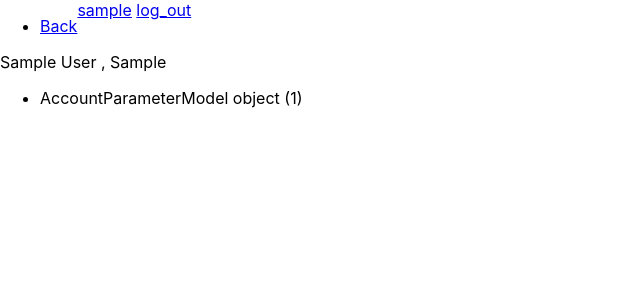
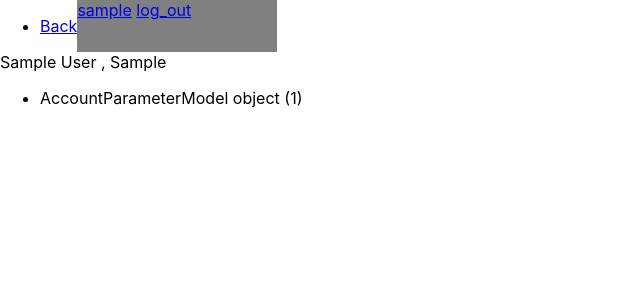
Before and after one commit to RealVirg/AgavaDeploying, a Django app: page /account/devices/1 in a window 1280 px wide. Shown: the top 300 px of the page, without its empty margins (0-640 px from the left). Run offline with Django 4.2, Linux system fonts and the light colour scheme; a user stored in the database is signed in; tables that the repository leaves empty hold one stand-in row (values such as "Sample post"); parts of the project's set-up code (start-up, migrations or seed data) failed here and were passed over.

Commit message:
device-param

```diff
--- a/agava/app/static/mainpage/css/header.css
+++ b/agava/app/static/mainpage/css/header.css
@@ -145,3 +145,22 @@ body {
     color: var(--uirLinkTextColor) !important;
     text-decoration: var(--uirLinkTextDecoration) !important;
 }
+.login {
+  list-style-type: none;
+  margin: 0;
+  padding: 0;
+  width: 200px;
+  background-color: gray;
+}
+
+.boy a {
+  display: block;
+  color: #000;
+  padding: 8px 16px;
+  text-decoration: none;
+}
+
+.boy a:hover {
+  background-color: #555;
+  color: white;
+}
--- a/agava/app/templates/base_account.html
+++ b/agava/app/templates/base_account.html
@@ -16,10 +16,10 @@
     </div>
     <div class="login">
               {% if user.is_authenticated %}
-                <a href="{% url 'account' %}">{{ user.get_username }}</a>
-                <a href="{% url 'user_logout' %}">log_out</a>
+                <a class="boy" href="{% url 'account' %}">{{ user.get_username }}</a>
+                <a class="boy" href="{% url 'user_logout' %}">log_out</a>
               {% else %}
-                <a href="{% url 'user_login' %}">login</a>
+                <a class="boy" href="{% url 'user_login' %}">login</a>
               {% endif %}
           </div>
 </header>
```
